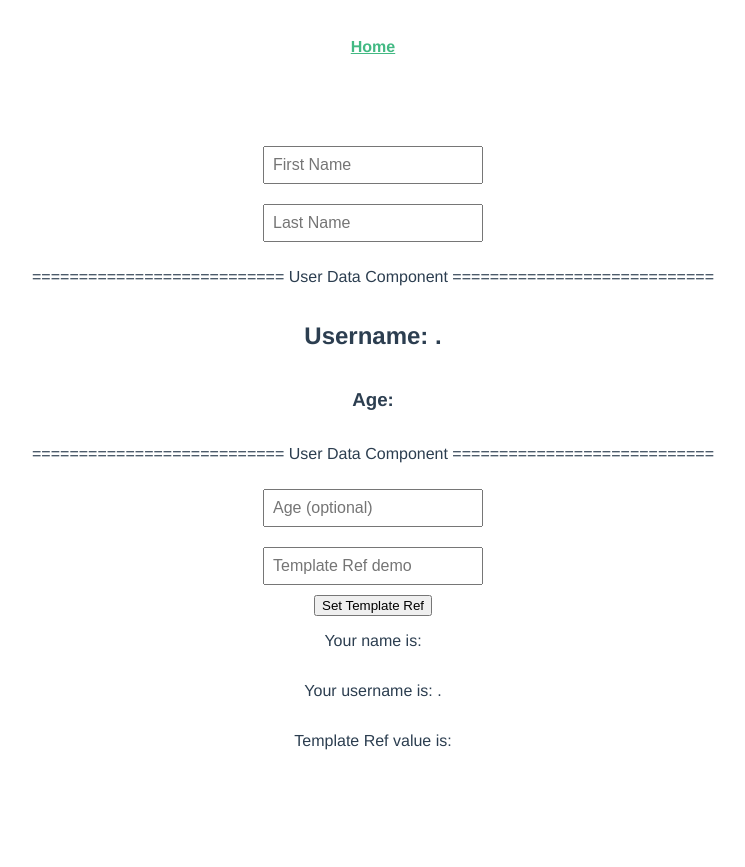
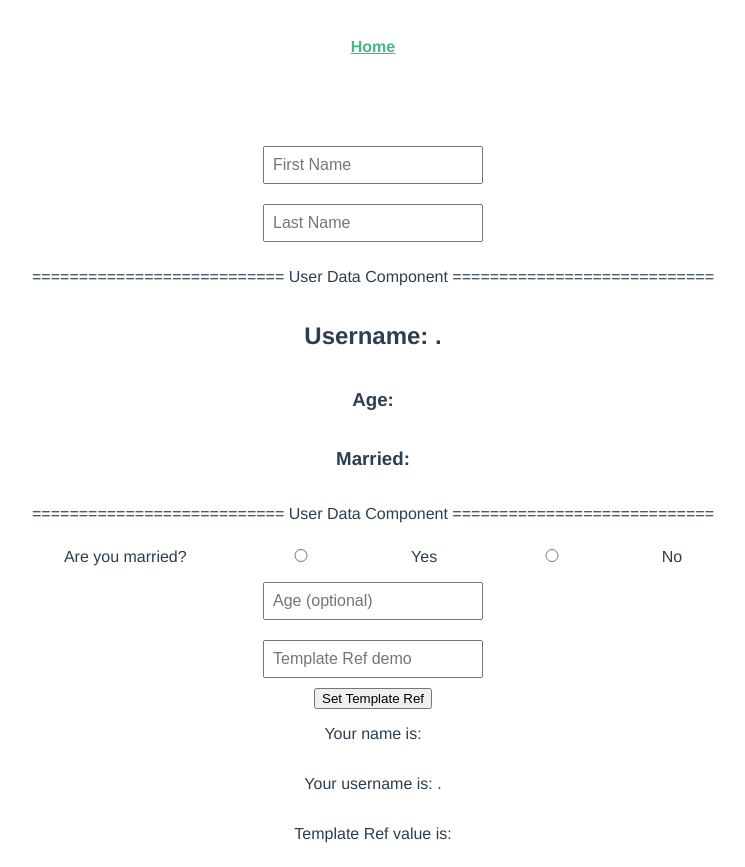
Before and after one commit to Banibrata-Manna/vue-composition, a Vue app: page / in a window 1280 px wide. Shown: the whole page, without its empty margins (267-1012 px from the left). Before the commit the page ends 800 px from the top, so only its background shows below. Built offline with nearby package versions, Linux system fonts and the light colour scheme.

Commit message:
Lec: 300 Provide/Inject

```diff
--- a/src/components/UserData.vue
+++ b/src/components/UserData.vue
@@ -1,10 +1,11 @@
 <template>
     <h2>Username: {{ username }}</h2>
     <h3>Age: {{ age }}</h3>
+    <h3>Married: {{ isUserMarried }}</h3>
 </template>
 
 <script>
-import { computed } from 'vue';
+import { computed, inject, watch } from 'vue';
 
     export default{
         props: ['firstname', 'lastname', 'age'],
@@ -16,13 +17,20 @@ import { computed } from 'vue';
                 return props.age;
             });
 
+            const isUserMarried = inject('isUserMarried');
+
+            // watch(isUserMarried, (newVal) => {
+            //     console.log('User marital status in UserData component changed to: ', newVal, " and it's type is: ", typeof newVal);
+            // });
+
             // console.log("This is the context in User Data Component: ", context);
 
             // context.emit('custom-event', 'Data from UserData Component');
 
             return {
                 username,
-                age
+                age,
+                isUserMarried
             }
         }
     }
--- a/src/views/HomeView.vue
+++ b/src/views/HomeView.vue
@@ -5,6 +5,14 @@
       <p>{{ "=========================== User Data Component ============================" }}</p>
       <user-data :firstname="firstname" :lastname="lastname" :age="age"/>
       <p>{{ "=========================== User Data Component ============================" }}</p>
+      <div>Are you married?
+        <label>
+          <input type="radio" value="Yes" v-model="isMarried"/>Yes
+        </label>
+        <label>
+          <input type="radio" value="No" v-model="isMarried"/>No
+        </label>
+      </div>
       <input v-model.number="age" type="number" placeholder="Age (optional)" />
       <input ref="templateRefInput" placeholder="Template Ref demo"/>
       <button @click="setTemplateRef">Set Template Ref</button>
@@ -16,7 +24,7 @@
 </template>
 
 <script>
-import { computed, ref, watch } from 'vue';
+import { computed, provide, ref, watch } from 'vue';
 import UserData from '@/components/UserData.vue';
 
 export default {
@@ -35,6 +43,9 @@ export default {
     const lastname = ref('');
     const age = ref(null);
     const templateRefInput = ref(null);
+    const isMarried = ref(null);
+
+    provide('isUserMarried', isMarried);
 
     function setTemplateRef() {
       templateRefInput.value = templateRefInput.value.value; // This extra .value you see here is the one from the DOM Input Element.
@@ -43,6 +54,10 @@ export default {
     const username = computed(() => {
       return firstname.value.trim().replace(/\s+/g, '').toLowerCase() + '.' + lastname.value.trim().replace(/\s+/g, '').toLowerCase();
     });
+
+    // watch(isMarried, (newVal) => {
+    //   console.log('Marital status changed to: ', newVal, " and it's type is: ", typeof newVal);
+    // });
 
     watch(age, (newAge) => {
       if (newAge !== null && (isNaN(newAge) || newAge < 0)) {
@@ -67,7 +82,8 @@ export default {
       username,
       age,
       templateRefInput,
-      setTemplateRef
+      setTemplateRef,
+      isMarried
     };
   }
 }
```
